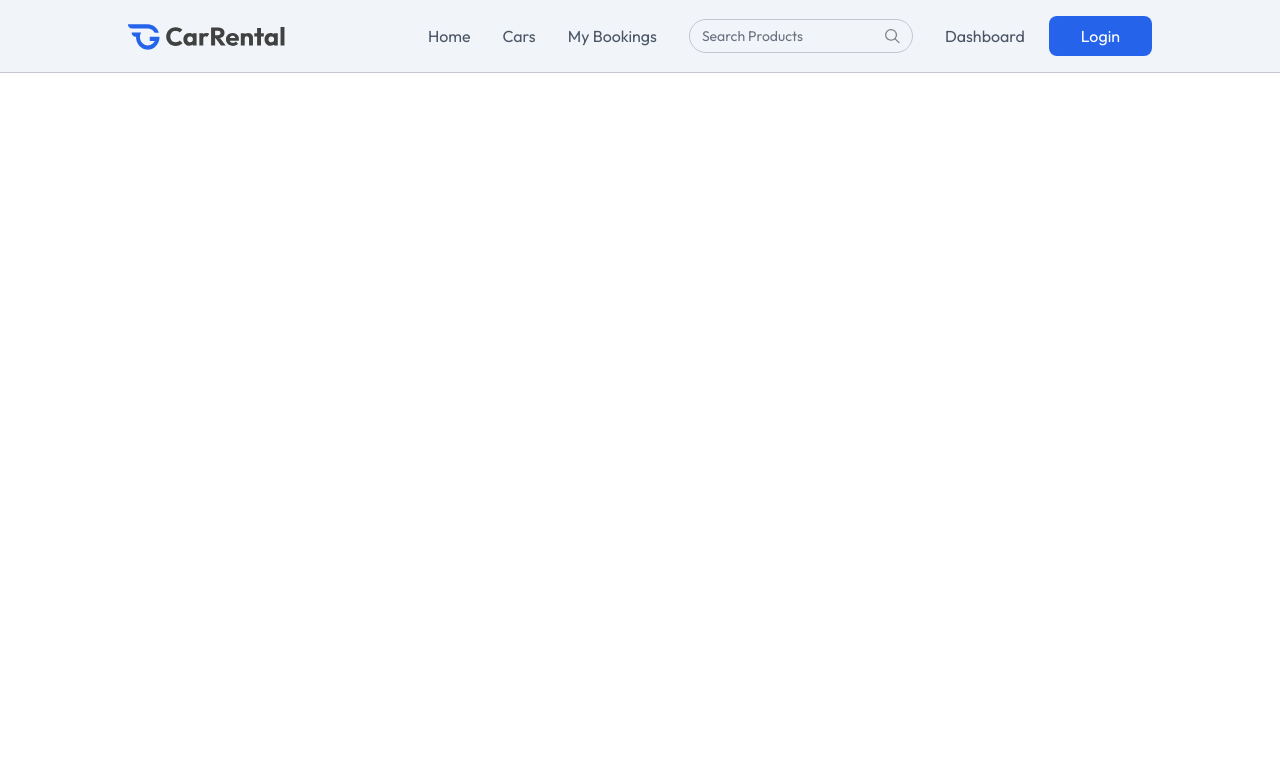
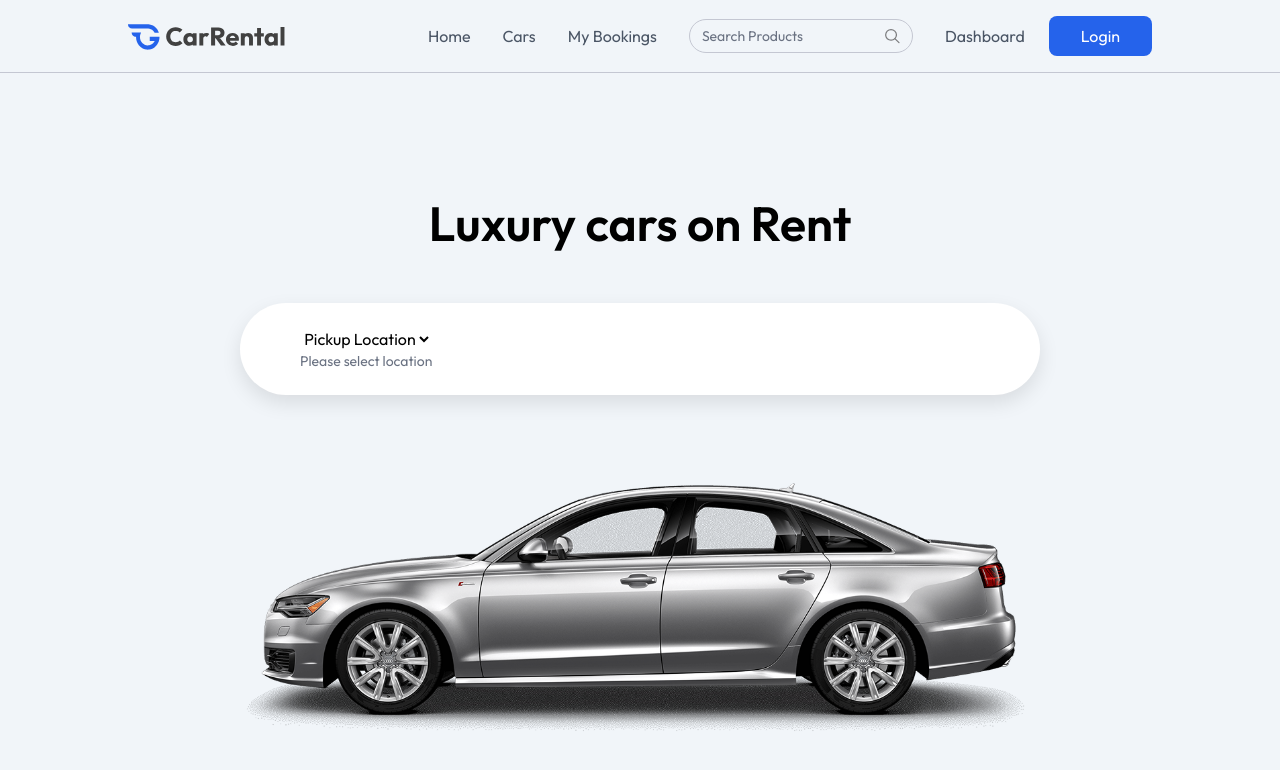
Before and after one commit to MuhammadNauman400/CarRental-Client, a React (Vite) app: page / in a window 1280 px wide. Shown: the top 770 px of the page. Built offline with nearby package versions, Linux system fonts and the light colour scheme.

Commit message:
Make pages and routed them and start working on Home.jsx. Implement and design the hero section

```diff
--- a/src/App.jsx
+++ b/src/App.jsx
@@ -1,6 +1,10 @@
 import React, { useState } from 'react'
 import Navbar from './components/Navbar'
-import { useLocation } from 'react-router-dom'
+import { Route, Routes, useLocation } from 'react-router-dom'
+import Home from './pages/Home'
+import CarDetails from './pages/CarDetails'
+import Cars from './pages/Cars'
+import MyBookings from './pages/MyBookings'
 
 const App = () => {
 
@@ -10,6 +14,13 @@ const App = () => {
   return (
     <>
       {!isOwnerPath && <Navbar setShowLogin={setShowLogin}/>}
+
+      <Routes>
+        <Route path='/' element={<Home/>}/>
+        <Route path='/car-details/:id' element={<CarDetails/>}/>
+        <Route path='/cars' element={<Cars/>}/>
+        <Route path='/my-bookings' element={<MyBookings/>}/>
+      </Routes>
     </>
   )
 }
--- /dev/null
+++ b/src/components/Hero.jsx
@@ -0,0 +1,30 @@
+import React from 'react'
+import { assets, cityList } from '../assets/assets'
+
+const Hero = () => {
+    return (
+        <div className='h-screen flex flex-col items-center justify-center gap-14 bg-light text-center'>
+
+            <h1 className='text-4xl md:text-5xl font-semibold'>Luxury cars on Rent</h1>
+
+            <form className='flex flex-col md:flex-row items-start md:items-center justify-between p-6 rounded-lg md:rounded-full w-full max-w-80 md:max-w-200 bg-white shadow-[0px_8px_20px_rgba(0,0,0,0.1)]'>
+
+                <div className='flex flex-col md:flex-row items-start md:items-center gap-10 min-md:ml-8'>
+
+                    <div>
+                        <select required>
+                            <option value="">Pickup Location</option>
+                            {cityList.map((city) => <option key={city} value={city}>{city}</option>)}
+                        </select>
+                        <p className='px-1 text-sm text-gray-500'>Please select location</p>
+                    </div>
+
+                </div>
+            </form>
+
+            <img src={assets.main_car} alt="car" className='max-h-74' />
+        </div>
+    )
+}
+
+export default Hero
--- /dev/null
+++ b/src/pages/CarDetails.jsx
@@ -0,0 +1,11 @@
+import React from 'react'
+
+const CarDetails = () => {
+  return (
+    <div>
+
+    </div>
+  )
+}
+
+export default CarDetails
--- /dev/null
+++ b/src/pages/Cars.jsx
@@ -0,0 +1,11 @@
+import React from 'react'
+
+const Cars = () => {
+  return (
+    <div>
+
+    </div>
+  )
+}
+
+export default Cars
--- /dev/null
+++ b/src/pages/Home.jsx
@@ -0,0 +1,12 @@
+import React from 'react'
+import Hero from '../components/Hero'
+
+const Home = () => {
+  return (
+    <>
+      <Hero/>
+    </>
+  )
+}
+
+export default Home
--- /dev/null
+++ b/src/pages/MyBookings.jsx
@@ -0,0 +1,11 @@
+import React from 'react'
+
+const MyBookings = () => {
+  return (
+    <div>
+
+    </div>
+  )
+}
+
+export default MyBookings
```
